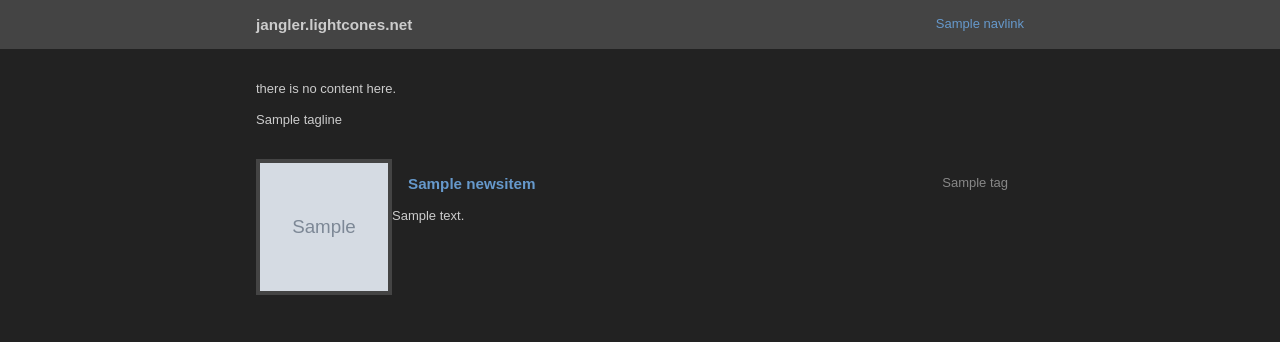
After one commit to jangler/lightcones, a Flask app: template templates/newslist.html in a window 1280 px wide. The commit adds this page. Shown: the top 342 px of the page. Run offline with Flask 2, Linux system fonts and the light colour scheme; the template is opened without the code that fills it: most values are stand-ins (such as "Sample title", 1, 10 or a date in 2020); grey boxes marked "Sample" are stand-in pictures.

Commit message:
Make a cool website

```diff
--- a/lightcones.py
+++ b/lightcones.py
@@ -1,14 +1,65 @@
 import os
 
 import flask
+import markdown
+import yaml
 
 
 app = flask.Flask(__name__)
 
 
+navlinks = (
+    { 'name': 'admirations', 'href': '/admirations' },
+    { 'name': 'collaborations', 'href': '/collaborations' },
+    { 'name': 'fabrications', 'href': '/fabrications' },
+    { 'name': 'index', 'href': '/' },
+)
+
+
+def render_newslist(datafile, tagline):
+    with open('data/' + datafile) as f:
+        newsitems = yaml.load(f)
+    for ni in newsitems:
+        ni['body'] = markdown.markdown(ni['body'])
+    return flask.render_template(
+            'newslist.html', newsitems=newsitems, tagline=tagline,
+            title=datafile.split('.')[0], navlinks=navlinks)
+
+
+@app.errorhandler(404)
+def error404(error):
+    return flask.render_template(
+            'newslist.html', title='http 404', navlinks=navlinks,
+            tagline='there is actually no content here.'), 404
+
+
+@app.errorhandler(500)
+def error500(error):
+    return flask.render_template(
+            'newslist.html', title='http 500', navlinks=navlinks,
+            tagline='because i am a bad programmer.'), 500
+
+
 @app.route('/')
 def index():
-    return flask.render_template('index.html', title='lightcones')
+    return flask.render_template(
+            'index.html', title='index', navlinks=navlinks)
+
+
+@app.route('/fabrications')
+def fabrications():
+    return render_newslist('fabrications.yaml', 'look on my works, ye mighty:')
+
+
+@app.route('/collaborations')
+def collaborations():
+    return render_newslist('collaborations.yaml',
+                           'i am merely a pawn in these games:')
+
+
+@app.route('/admirations')
+def admirations():
+    return render_newslist('admirations.yaml', 'externalities to examine:')
 
 
 # generate URLs for static files
--- /dev/null
+++ b/static/style.css
@@ -0,0 +1,55 @@
+body {
+  background-color: #222;
+  color: #ccc;
+  font-family: sans-serif;
+  font-size: small;
+  margin: 0;
+}
+
+a {
+  color: #69c;
+  text-decoration: none;
+}
+
+a:hover {
+  text-decoration: underline;
+}
+
+p, h1, h2, h3, h4, h5, h6, ul {
+  margin: 1rem;
+}
+
+p.tag {
+  float: right;
+  color: #888;
+}
+
+div.header {
+  background-color: #444;
+  overflow: hidden;
+}
+
+div.newsitem {
+  margin: 2rem 1rem;
+  overflow: hidden;
+}
+
+img.newspic {
+  float: left;
+  background-color: #444;
+  padding: 4px;
+  height: 128px;
+  width: 128px;
+}
+
+div#content {
+  clear: both;
+  margin: auto;
+  max-width: 50rem;
+  padding: 1rem 2rem;
+}
+
+img {
+  margin: auto;
+  border: 0;
+}
--- /dev/null
+++ b/templates/layout.html
@@ -0,0 +1,30 @@
+<!DOCTYPE html>
+<html>
+  <head>
+    <title>{{ title }} :: jangler.lightcones.net</title>
+    <link rel="stylesheet" type="text/css" href="static/style.css">
+    <link rel="icon" type="image/png" href="static/favicon.png">
+    <meta name="viewport" content="width=device-width,initial-scale=1">
+  </head>
+  <body>
+    <div class="header">
+      <div style="max-width: 50rem; margin: auto;">
+        <h3 style="float: left;">jangler.lightcones.net</h3>
+        {% for navlink in navlinks %}
+          {% if navlink.name == title %}
+            <div style="float: right; background-color: #000;">
+              <p>{{ navlink.name }}</p>
+            </div>
+          {% else %}
+            <div style="float: right;">
+              <p><a href="{{ navlink.href }}">{{ navlink.name }}</a></p>
+            </div>
+          {% endif %}
+        {% endfor %}
+      </div>
+    </div>
+    <div id="content">
+      {% block content %}{% endblock %}
+    <div>
+  </body>
+</html>
--- /dev/null
+++ b/templates/newslist.html
@@ -0,0 +1,22 @@
+{% extends "layout.html" %}
+{% block content %}
+  <p>there is no content here.</p>
+  <p>{{ tagline }}</p>
+
+  {% for ni in newsitems %}
+    <div class="newsitem">
+      <a href="{{ ni.link }}">
+        <img class="newspic" src="{{ ni.src }}" alt="{{ ni.alt }}">
+      </a>
+      <div style="overflow: hidden;">
+        <div>
+          <h3 style="float: left;">
+            <a href="{{ ni.link }}">{{ ni.title }}</a>
+          </h3>
+          <p class="tag">{{ ni.tag }}</p>
+        </div>
+        <div style="clear: left;">{{ ni.body|safe }}</div>
+      </div>
+    </div>
+  {% endfor %}
+{% endblock %}
```
Also changed, not shown: data/admirations.yaml (added, +33 -0 lines), data/collaborations.yaml (added, +19 -0 lines), data/fabrications.yaml (added, +44 -0 lines), templates/index.html (+13 -17 lines).
